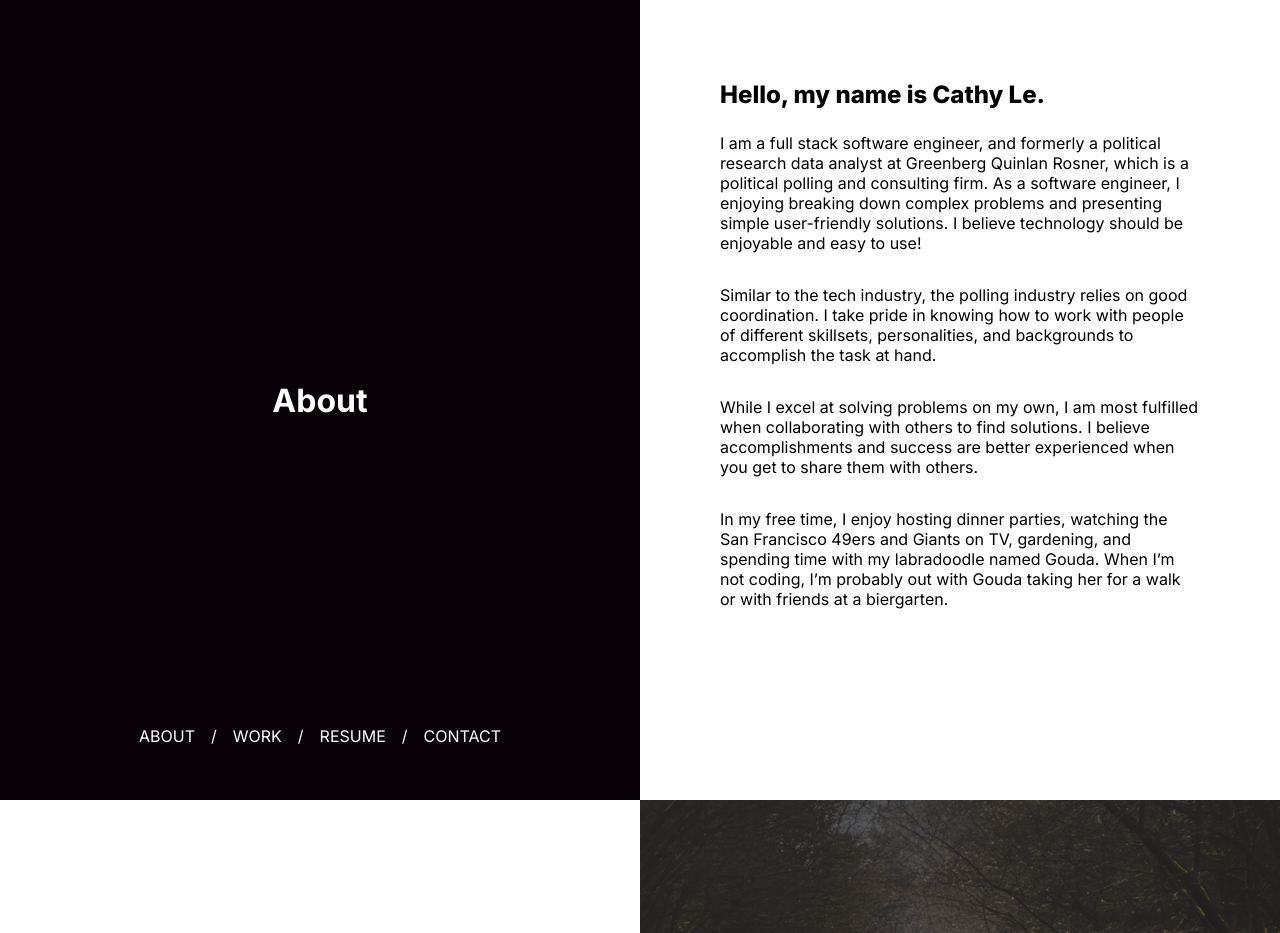
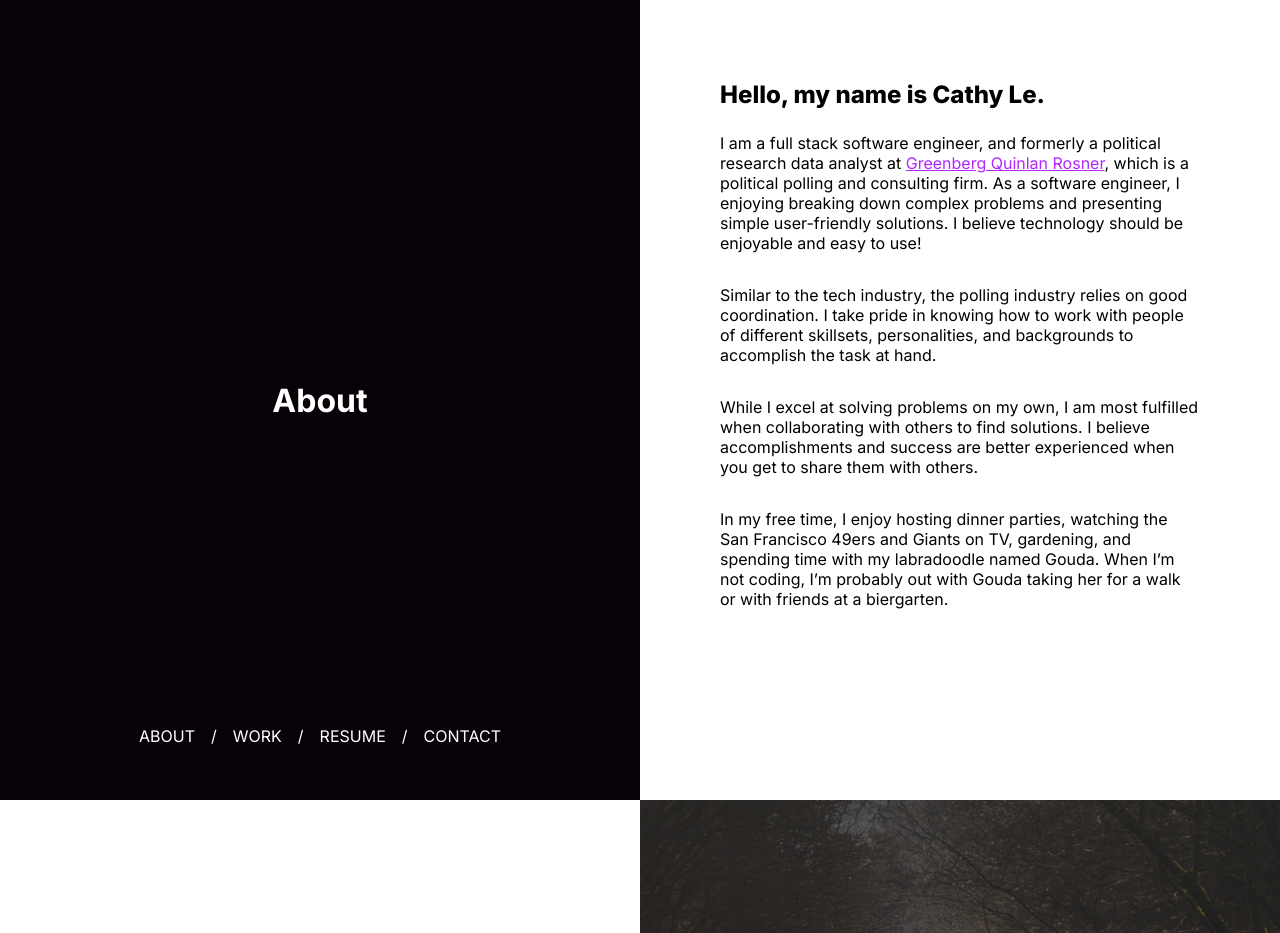
Before and after one commit to Cathy347Le/react-portfolio, a React (Create React App) app: page / in a window 1280 px wide. Shown: the part 800-1733 px from the top of the page. Built offline with nearby package versions, Linux system fonts and the light colour scheme.

Commit message:
add anchor hover effect

```diff
--- a/src/Components/About.jsx
+++ b/src/Components/About.jsx
@@ -17,11 +17,14 @@ class About extends Component {
             <h3>Hello, my name is Cathy Le.</h3>
             <p>
               I am a full stack software engineer, and formerly a political
-              research data analyst at Greenberg Quinlan Rosner, which is a
-              political polling and consulting firm. As a software engineer, I
-              enjoying breaking down complex problems and presenting simple
-              user-friendly solutions. I believe technology should be enjoyable
-              and easy to use!
+              research data analyst at{" "}
+              <a href="https://www.gqrr.com/" target="_blank" rel="noreferrer">
+                Greenberg Quinlan Rosner
+              </a>
+              , which is a political polling and consulting firm. As a software
+              engineer, I enjoying breaking down complex problems and presenting
+              simple user-friendly solutions. I believe technology should be
+              enjoyable and easy to use!
             </p>
             <p>
               Similar to the tech industry, the polling industry relies on good
--- a/src/Components/variables-mixins.scss
+++ b/src/Components/variables-mixins.scss
@@ -1,3 +1,4 @@
+$dark-purple: #551a8b;
 $electric-purple: #8703f4;
 //primary purple - neon purple
 $purple: #b026ff;
@@ -73,6 +74,9 @@ p {
       padding: 32px;
       a {
         color: $purple;
+        &:hover {
+          color: $dark-purple;
+        }
       }
     }
   }
```
